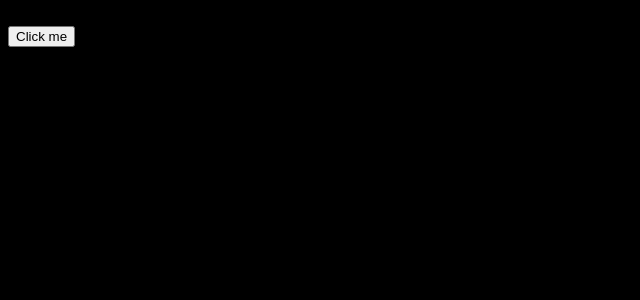
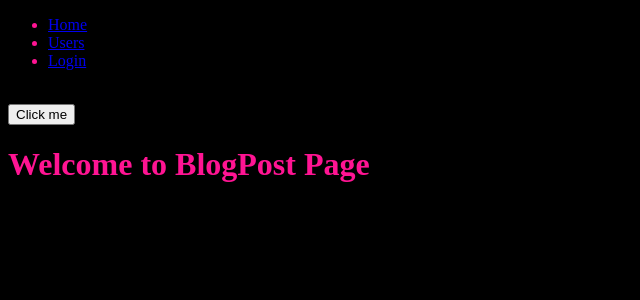
Before and after one commit to MelkiMeriem/LearningReactJs, a React (Vite) app: page /users in a window 1280 px wide. Shown: the top 300 px of the page, without its empty margins (0-640 px from the left). Built offline with nearby package versions, Linux system fonts and the light colour scheme; no server answers.

Commit message:
Routes
Routes

```diff
--- a/package.json
+++ b/package.json
@@ -11,7 +11,8 @@
   },
   "dependencies": {
     "react": "^18.2.0",
-    "react-dom": "^18.2.0"
+    "react-dom": "^18.2.0",
+    "react-router-dom": "^6.23.1"
   },
   "devDependencies": {
     "@types/react": "^18.2.66",
--- a/src/App.jsx
+++ b/src/App.jsx
@@ -3,6 +3,8 @@ import {UserContext} from "./utils/contexts/UserContext.jsx";
 import PostContainer from "./Components/PostContainer.jsx";
 import {useEffect, useState} from "react";
 import useFetchUser from "./utils/hooks/useFetchUser.js";
+import {Outlet,Link} from "react-router-dom";
+
 export default function App(){
     const {user,loading,error}=useFetchUser(2);
 
@@ -14,14 +16,31 @@ export default function App(){
     }, [loading,error,user]);
     return(
         <div>
+            <nav>
+                <ul>
+                    <li>
+                        <Link to={"/"}>Home</Link>
+                    </li>
+                    <li>
+                        <Link to={"/users"}>Users</Link>
+                    </li>
+                    <li>
+                        <Link to={"/login"}>Login</Link>
+                    </li>
+                </ul>
+            </nav>
             <UserContext.Provider value={user}>
 
-                <div>
+            <div>
                     <PostContainer/>
                 </div>
 
             </UserContext.Provider>
+
+            <Outlet/>
         </div>
-   );
+        // to display the content of the child route
+
+    );
 
 }
--- a/src/main.jsx
+++ b/src/main.jsx
@@ -1,9 +1,32 @@
 import React from 'react'
 import ReactDOM from 'react-dom/client'
 import App from './App';
+import {createBrowserRouter,RouterProvider} from "react-router-dom";
+import {LoginForm} from "./Components/LoginForm.jsx";
+import UsersPage from "./pages/UsersPage.jsx";
+const router=createBrowserRouter([
+    {
+        path:'/',
+        element:<App/>,
+        children:[
+            {
+                path :'users',
+                element:<UsersPage/>,
+            },
 
+
+        ]},
+    {
+        path:'/Login',
+        element: <LoginForm/>
+    }
+
+
+
+])
 ReactDOM.createRoot(document.getElementById('root')).render(
-  <React.StrictMode>
-    <App/>
-  </React.StrictMode>,
+
+    <React.StrictMode>
+        <RouterProvider router={router}/>
+    </React.StrictMode>,
 )
--- /dev/null
+++ b/src/pages/UsersPage.jsx
@@ -0,0 +1,7 @@
+function UsersPage(){
+    return(
+    <div>
+        <h1>Welcome to BlogPost Page</h1>
+    </div>)
+}
+export default UsersPage;
```
Also changed, not shown: 1 other file (tests, documents, lock files or other folders).
